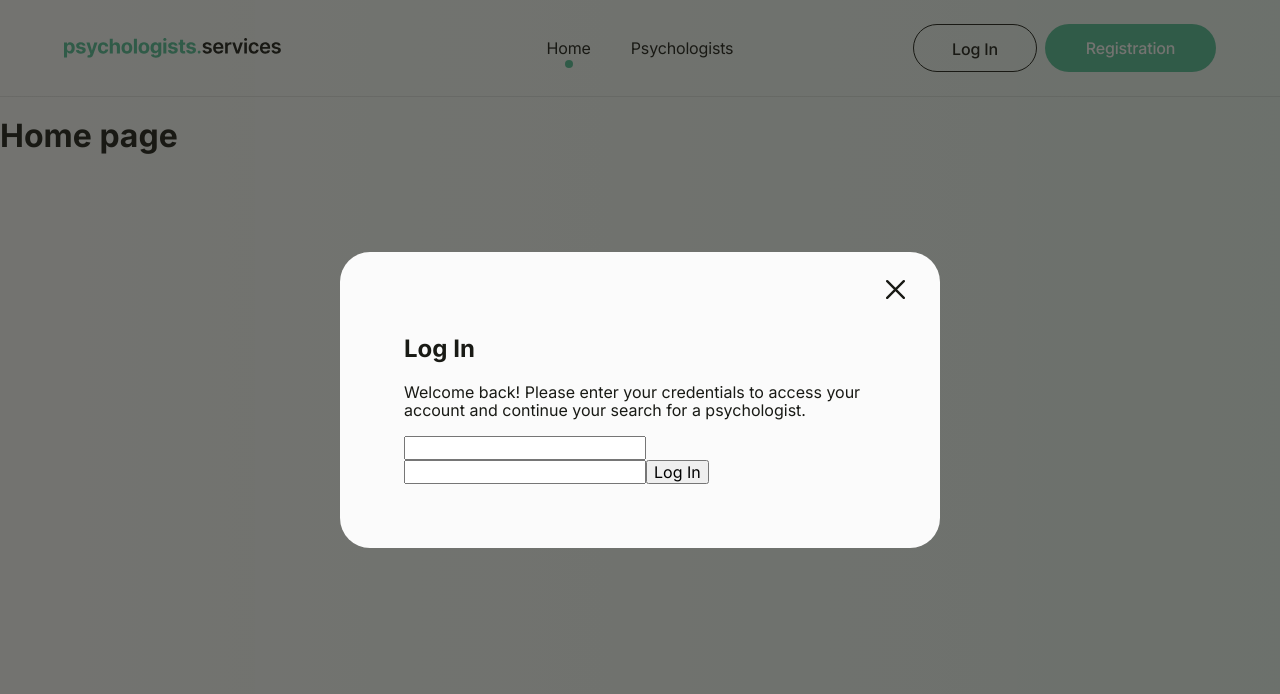
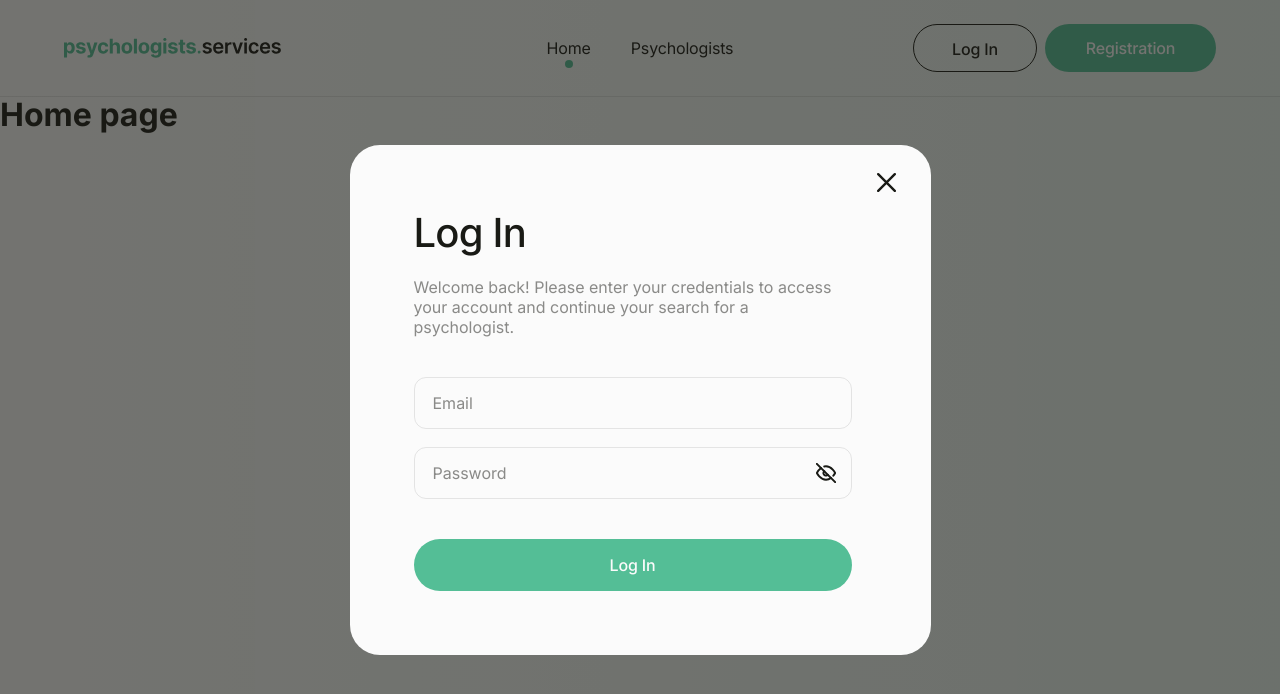
Before and after one commit to OlhaBorzhynska/psychologists-services, a React (Vite) app: page / in a window 1280 px wide. Both pictures are taken after a click on the button "Log In". Shown: the top 694 px of the page. Built offline with nearby package versions, Linux system fonts and the light colour scheme; no server answers.

Commit message:
complete login form styling

```diff
--- a/src/components/Header/Header.module.css
+++ b/src/components/Header/Header.module.css
@@ -9,7 +9,7 @@
 }
 
 .innerHeader {
-  background-color: #fbfbfb;
+  background-color: var(--color-background);
 }
 
 .container {
@@ -120,7 +120,7 @@
 
 .btnRegister:hover,
 .btnRegister:focus {
-  background-color: #36a379;
+  background-color: var(--color-hover);
 }
 
 .btnLogout {
@@ -155,7 +155,7 @@
   border-radius: 10px;
   width: 40px;
   height: 40px;
-  background: #54be96;
+  background: var(--color-primary);
 
   display: flex;
   align-items: center;
--- a/src/components/LoginForm/LoginForm.module.css
+++ b/src/components/LoginForm/LoginForm.module.css
@@ -0,0 +1,139 @@
+.form {
+  display: flex;
+  flex-direction: column;
+  gap: 40px;
+  max-width: 438px;
+}
+.textWrapper {
+  display: flex;
+  flex-direction: column;
+  gap: 20px;
+}
+
+.title {
+  font-weight: 500;
+  font-size: 40px;
+  line-height: 1.2;
+  letter-spacing: -0.02em;
+  color: var(--color-text);
+}
+
+.description {
+  font-weight: 400;
+  font-size: 16px;
+  line-height: 1.25;
+  color: rgba(25, 26, 21, 0.5);
+}
+
+.inputsWrapper {
+  display: flex;
+  flex-direction: column;
+  gap: 18px;
+}
+
+.inputErrorWrapper {
+  display: flex;
+  flex-direction: column;
+  gap: 4px;
+}
+
+.input {
+  border: 1px solid rgba(25, 26, 21, 0.1);
+  border-radius: 12px;
+  padding: 16px 18px;
+  width: 438px;
+  height: 52px;
+  background-color: transparent;
+
+  font-weight: 400;
+  font-size: 16px;
+  line-height: 1.25;
+  color: var(--color-text);
+
+  outline: none;
+  transition:
+    border-color 250ms ease,
+    border-width 250ms ease;
+}
+.passwordInput {
+  padding-right: 52px;
+}
+
+.input::placeholder {
+  color: rgba(25, 26, 21, 0.5);
+  opacity: 1;
+  font-weight: 400;
+  font-size: 16px;
+  line-height: 1.25;
+}
+
+.input:focus,
+.input:hover {
+  border-color: var(--color-primary);
+  border-width: 2px;
+}
+
+.input:has(+ .error) {
+  border-color: var(--color-error);
+  border-width: 2px;
+}
+
+.error {
+  color: var(--color-error);
+  font-weight: 400;
+  font-size: 16px;
+  line-height: 1.25;
+}
+
+.passwordWrapper {
+  position: relative;
+  width: 100%;
+}
+
+.passwordToggle {
+  position: absolute;
+  top: 50%;
+  right: 16px;
+  transform: translateY(-50%);
+
+  display: flex;
+  align-items: center;
+  justify-content: center;
+
+  width: 20px;
+  height: 20px;
+  padding: 0;
+  border: none;
+  background: transparent;
+  cursor: pointer;
+}
+
+.passwordIcon {
+  display: block;
+  width: 100%;
+  height: 100%;
+  fill: none;
+  stroke: var(--color-text);
+}
+
+.loginBtn {
+  border-radius: 30px;
+  padding: 16px 190px;
+  width: 438px;
+  height: 52px;
+  background: var(--color-primary);
+  border: none;
+
+  font-weight: 500;
+  font-size: 16px;
+  line-height: 1.25;
+  letter-spacing: -0.01em;
+  color: var(--color-background);
+
+  transition: background-color 250ms ease;
+}
+
+.loginBtn:hover,
+.loginBtn:focus {
+  background-color: var(--color-hover);
+}
--- a/src/components/LoginForm/LoginForm.tsx
+++ b/src/components/LoginForm/LoginForm.tsx
@@ -4,6 +4,8 @@ import * as yup from "yup";
 import { loginUser } from "../../firebase/auth";
 import toast from "react-hot-toast";
 import { getAuthErrorMessage } from "../../utils/getAuthErrorMessage";
+import css from "./LoginForm.module.css";
+import { useState } from "react";
 
 interface LoginFormProps {
   onSuccess: () => void;
@@ -23,6 +25,8 @@ const loginSchema = yup.object({
 });
 
 const LoginForm = ({ onSuccess }: LoginFormProps) => {
+  const [isPasswordVisible, setIsPasswordVisible] = useState(false);
+
   const {
     register,
     handleSubmit,
@@ -43,20 +47,63 @@ const LoginForm = ({ onSuccess }: LoginFormProps) => {
   };
 
   return (
-    <form onSubmit={handleSubmit(onSubmit)}>
-      <h2>Log In</h2>
+    <form className={css.form} onSubmit={handleSubmit(onSubmit)}>
+      <div className={css.textWrapper}>
+        <h2 className={css.title}>Log In</h2>
 
-      <p>
-        Welcome back! Please enter your credentials to access your account and
-        continue your search for a psychologist.
-      </p>
-      <input type="email" {...register("email")} />
-      {errors.email && <p>{errors.email.message}</p>}
+        <p className={css.description}>
+          Welcome back! Please enter your credentials to access your account and
+          continue your search for a psychologist.
+        </p>
+      </div>
 
-      <input type="password" {...register("password")} />
-      {errors.password && <p>{errors.password.message}</p>}
+      <div className={css.inputsWrapper}>
+        <div className={css.inputErrorWrapper}>
+          <input
+            className={css.input}
+            type="email"
+            placeholder="Email"
+            {...register("email")}
+          />
+          {errors.email && <p className={css.error}>{errors.email.message}</p>}
+        </div>
 
-      <button type="submit">Log In</button>
+        <div className={css.inputErrorWrapper}>
+          <div className={css.passwordWrapper}>
+            <input
+              className={`${css.input} ${css.passwordInput}`}
+              type={isPasswordVisible ? "text" : "password"}
+              placeholder="Password"
+              {...register("password")}
+            />
+
+            <button
+              className={css.passwordToggle}
+              type="button"
+              onClick={() => setIsPasswordVisible((prev) => !prev)}
+              aria-label={isPasswordVisible ? "Hide password" : "Show password"}
+            >
+              <svg className={css.passwordIcon}>
+                <use
+                  href={
+                    isPasswordVisible
+                      ? "/icons/sprite.svg#icon-eye"
+                      : "/icons/sprite.svg#icon-eye-off"
+                  }
+                />
+              </svg>
+            </button>
+          </div>
+
+          {errors.password && (
+            <p className={css.error}>{errors.password.message}</p>
+          )}
+        </div>
+      </div>
+
+      <button className={css.loginBtn} type="submit">
+        Log In
+      </button>
     </form>
   );
 };
--- a/src/components/Modal/Modal.module.css
+++ b/src/components/Modal/Modal.module.css
@@ -15,7 +15,6 @@
 .modal {
   position: relative;
 
-  width: 100%;
   max-width: 600px;
   max-height: 90vh;
 
--- a/src/index.css
+++ b/src/index.css
@@ -7,6 +7,8 @@
   --color-primary: #54be96;
   --color-primary-light: rgba(84, 190, 150, 0.2);
   --color-background: #fbfbfb;
+  --color-hover: #36a379;
+  --color-error: #e74c3c;
 
   font-synthesis: none;
   text-rendering: optimizeLegibility;
@@ -27,6 +29,23 @@ body {
   font-family: var(--font-family);
   color: var(--color-text);
   background-color: var(--color-background);
+}
+
+h1,
+h2,
+h3,
+h4,
+h5,
+h6,
+p {
+  margin: 0;
+}
+
+ul,
+ol {
+  margin: 0;
+  padding: 0;
+  list-style: none;
 }
 
 button,
```
Also changed, not shown: public/icons/sprite.svg.
